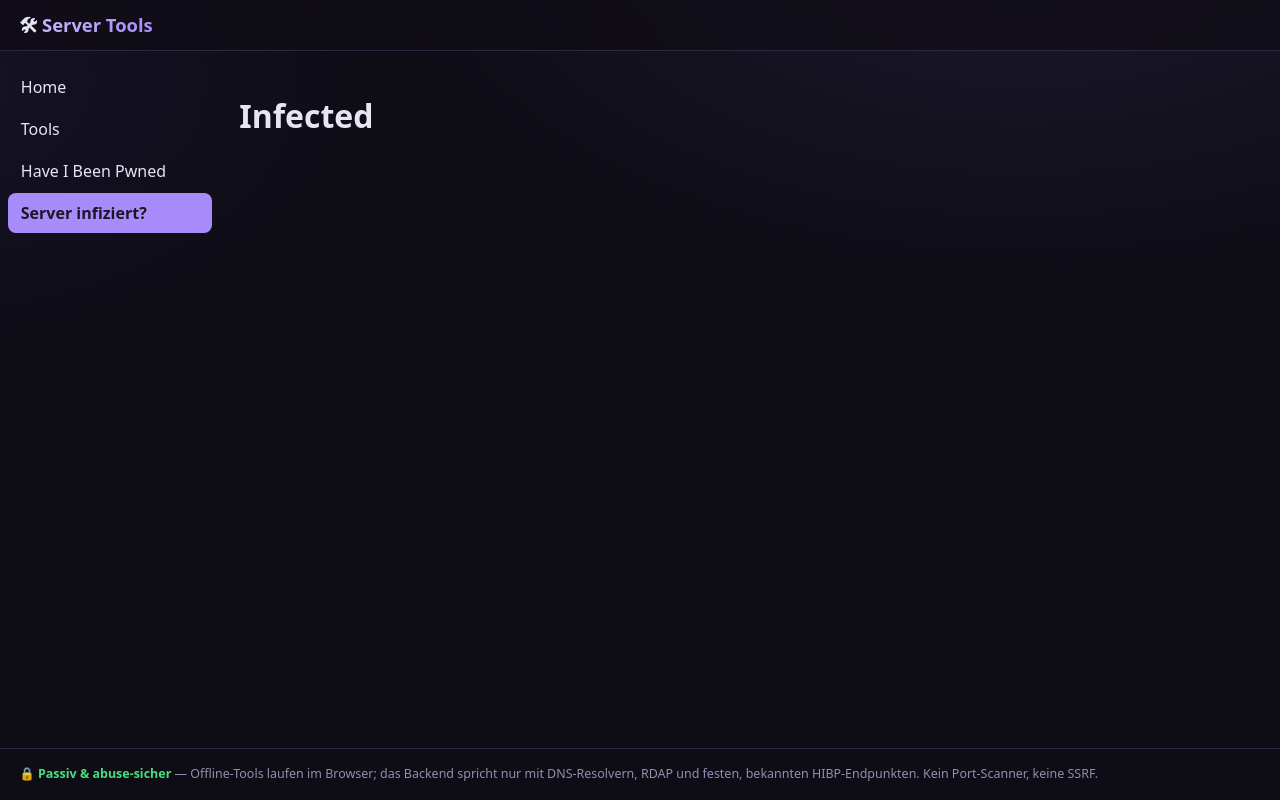
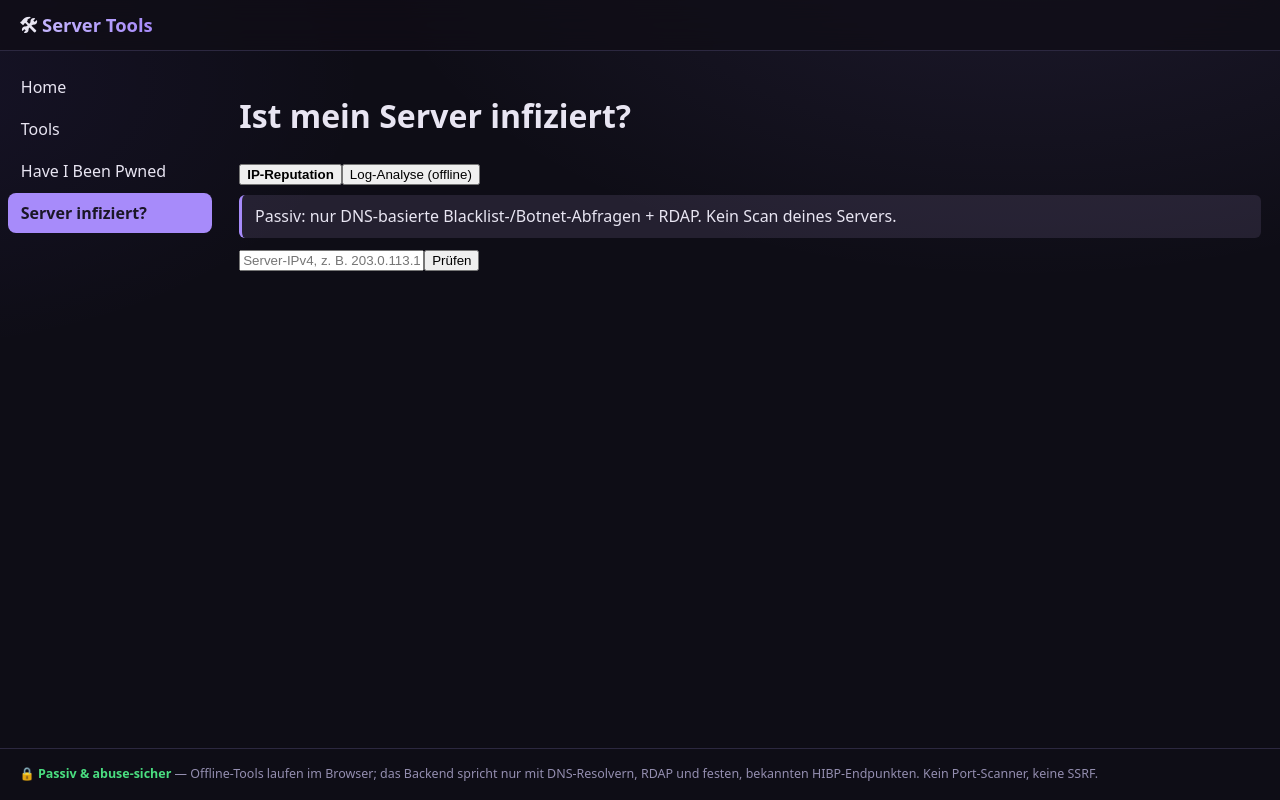
Before and after one commit to luxend0/server-tools, a React (Vite) app: page /infected in a window 1280 px wide. Built offline with nearby package versions, Linux system fonts and the light colour scheme.

Commit message:
feat: /infected page with IP reputation + offline IOC analyzer

```diff
--- a/src/pages/Infected.jsx
+++ b/src/pages/Infected.jsx
@@ -1 +1,76 @@
-export default function Infected() { return <h1>Infected</h1>; }
+import { useState } from 'react';
+import { Tabs } from '@ark-ui/react/tabs';
+import { api } from '../lib/api.js';
+import { analyze } from '../lib/ioc.js';
+
+function ReputationTab() {
+  const [ip, setIp] = useState('');
+  const [state, setState] = useState({ status: 'idle', data: null, error: '' });
+  const run = async () => {
+    setState({ status: 'loading', data: null, error: '' });
+    try { const data = await api('/api/reputation', { ip });
+      setState({ status: 'done', data, error: '' }); }
+    catch (e) { setState({ status: 'error', data: null, error: e.message }); }
+  };
+  const d = state.data;
+  return (
+    <div>
+      <p className="note">Passiv: nur DNS-basierte Blacklist-/Botnet-Abfragen + RDAP. Kein Scan deines Servers.</p>
+      <input value={ip} placeholder="Server-IPv4, z. B. 203.0.113.10" onChange={(e) => setIp(e.target.value)} />
+      <button type="button" onClick={run}>Prüfen</button>
+      {state.status === 'loading' && <p>Prüfe…</p>}
+      {state.status === 'error' && <p className="result error">{state.error}</p>}
+      {state.status === 'done' && d && (
+        <div>
+          <p className={'result ' + (d.summary.botnet ? 'error' : d.summary.spam ? '' : 'ok')}>
+            Verdikt: {d.summary.verdict} (Botnet-Listen: {d.summary.botnet}, Spam-Listen: {d.summary.spam})
+          </p>
+          {d.ptr && <p>PTR: {d.ptr.join(', ')}</p>}
+          {d.abuse && <p>Abuse-Kontakt: {d.abuse}</p>}
+          <ul>{d.listings.filter((l) => l.listed).map((l) => (
+            <li key={l.zone} className={l.kind === 'botnet' ? 'result error' : ''}>
+              {l.zone} [{l.kind}] {l.reason ? '— ' + l.reason : ''}</li>
+          ))}</ul>
+        </div>
+      )}
+    </div>
+  );
+}
+
+function IocTab() {
+  const [text, setText] = useState('');
+  const findings = text.trim() ? analyze(text) : [];
+  return (
+    <div>
+      <p className="note">100 % offline. Füge Ausgaben ein von z. B.
+        <code> ps aux</code>, <code>ss -tlnp</code>, <code>crontab -l</code>, <code>/var/log/auth.log</code>.
+        Heuristik — kein Beweis für Kompromittierung.</p>
+      <textarea rows={10} value={text} placeholder="Befehlsausgabe hier einfügen…"
+        onChange={(e) => setText(e.target.value)} style={{ width: '100%' }} />
+      {text.trim() && (findings.length === 0
+        ? <p className="result ok">✓ Keine auffälligen Muster gefunden.</p>
+        : <ul className="findings">{findings.map((f, i) => (
+            <li key={i} className={'sev-' + f.severity}>
+              <strong>[{f.severity}]</strong> {f.title}<br /><code>{f.detail}</code>
+            </li>
+          ))}</ul>)}
+    </div>
+  );
+}
+
+export default function Infected() {
+  return (
+    <div>
+      <h1>Ist mein Server infiziert?</h1>
+      <Tabs.Root defaultValue="rep">
+        <Tabs.List>
+          <Tabs.Trigger value="rep">IP-Reputation</Tabs.Trigger>
+          <Tabs.Trigger value="ioc">Log-Analyse (offline)</Tabs.Trigger>
+          <Tabs.Indicator />
+        </Tabs.List>
+        <Tabs.Content value="rep"><ReputationTab /></Tabs.Content>
+        <Tabs.Content value="ioc"><IocTab /></Tabs.Content>
+      </Tabs.Root>
+    </div>
+  );
+}
--- a/src/theme.css
+++ b/src/theme.css
@@ -101,3 +101,6 @@ footer .safe { color: var(--ok); font-weight: 600; }
 .result.ok { color: var(--ok); }
 [data-part="trigger"][data-selected] { font-weight: 700; }
 .breaches { line-height: 1.6; }
+.findings li, .breaches li { margin: .4rem 0; }
+.sev-high { color: #ff8a8a; } .sev-medium { color: #ffcf8a; } .sev-low { color: #cdd0ff; }
+code { background: #0003; padding: 0 .3em; border-radius: 4px; }
```
